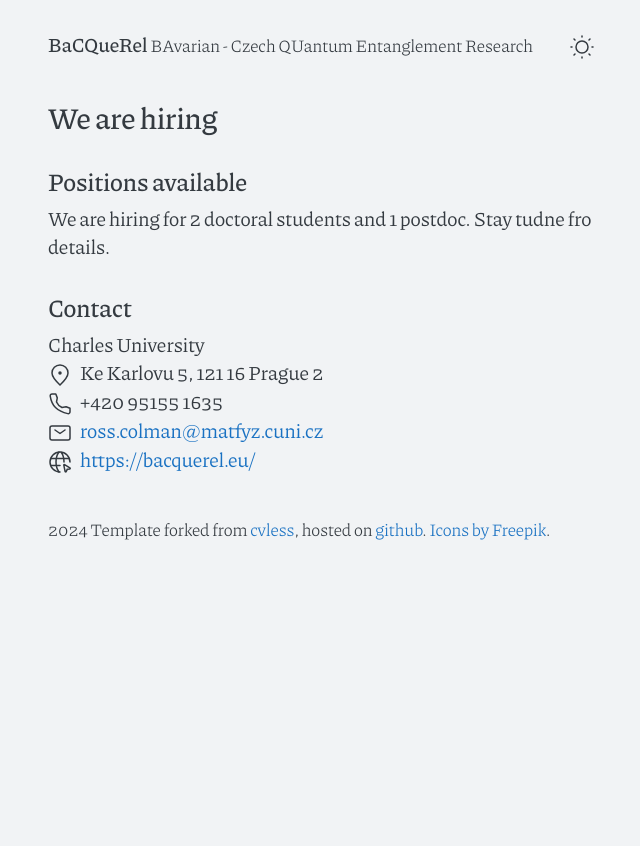
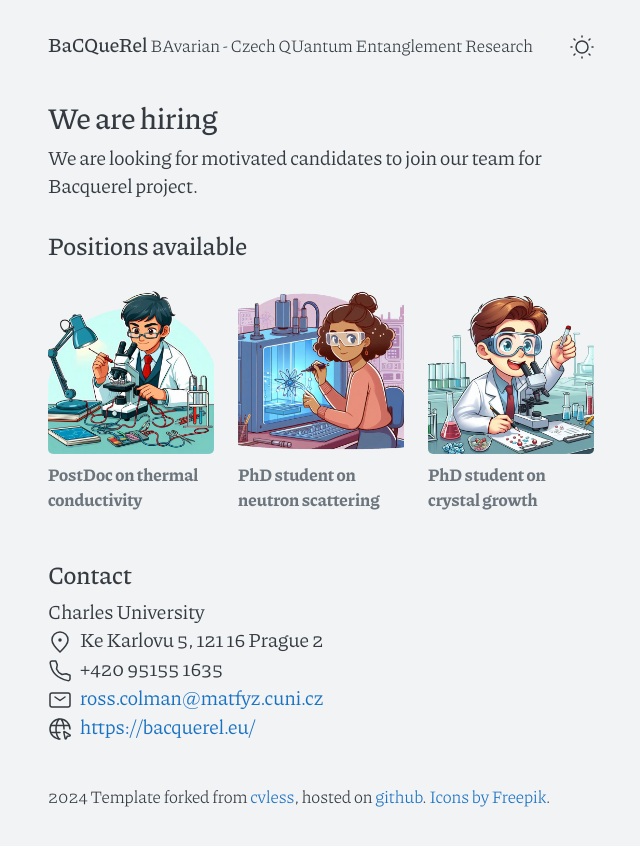
Before and after one commit to me2d09/bacquerel, a Jekyll site: the page built from hiring.md, in a window 1280 px wide. Shown: the top 846 px of the page, without its empty margins (319-959 px from the left). Built offline with Jekyll 4.4.1, drawn with Linux system fonts in a browser that asks for light colours.

Commit message:
Hiring page beta version

```diff
--- a/hiring.md
+++ b/hiring.md
@@ -5,9 +5,37 @@ title: Hiring
 
 # We are hiring
 
+We are looking for motivated candidates to join our team for Bacquerel project.
+
+
 ## Positions available
 
-We are hiring for 2 doctoral students and 1 postdoc. Stay tudne fro details.
+<div class="row">
+  <div class="col-md-4">
+    <a href="/postdoc">
+    <figure class="figure">
+        <img src="/assets/postdoc.png" class="figure-img img-fluid" />
+        <figcaption class="figure-caption fw-bold">PostDoc on thermal conductivity</figcaption>
+    </figure>
+    </a>
+  </div>
+  <div class="col-md-4">
+    <a href="/phd1">
+    <figure class="figure">
+        <img src="/assets/phd1.png" class="figure-img img-fluid" />
+        <figcaption class="figure-caption fw-bold">PhD student on neutron scattering</figcaption>
+    </figure>
+    </a>
+  </div>
+  <div class="col-md-4">
+    <a href="/phd2">
+    <figure class="figure">
+        <img src="/assets/phd2.png" class="figure-img img-fluid" />
+        <figcaption class="figure-caption fw-bold">PhD student on crystal growth</figcaption>
+    </figure>
+    </a>
+  </div>
+</div>
 
 
 {% include contact.html %}
```
Also changed, not shown: _posts/2024-06-28-project-kickoff.md (added, +11 -0 lines), postdoc.md (added, +59 -0 lines), assets/group1.jpg (added), assets/group2.jpg (added), assets/phd1.png (added), assets/phd2.png (added), assets/postdoc.png (added), assets/ross-philipp.jpg (added), 2 other files.
